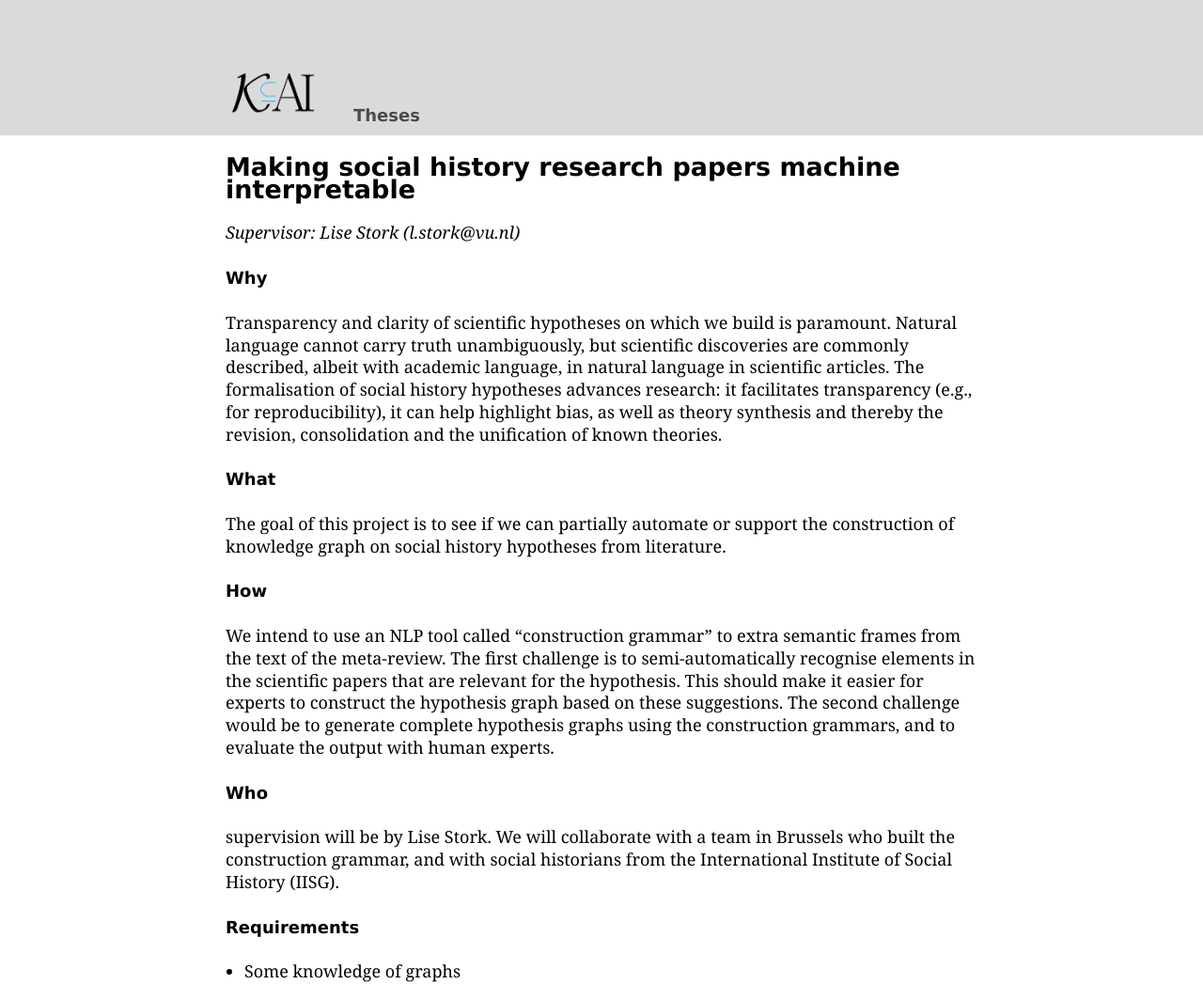
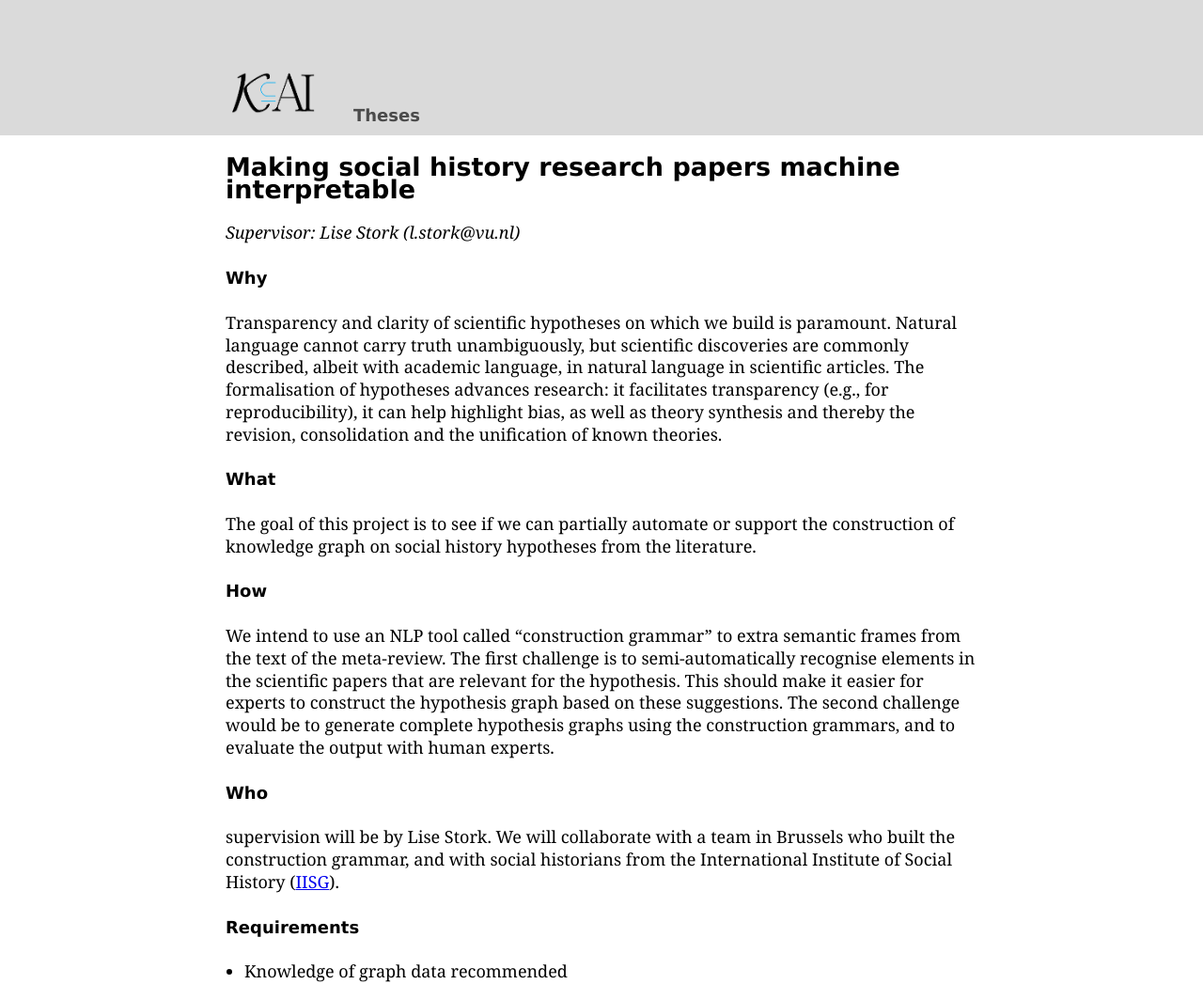
Before and after one commit to kai-vu/site, a Jekyll site: the page built from theses/LS_sochist.md, in a window 1280 px wide. Shown: the whole page at 94% size. Built offline with Jekyll 4.4.1, drawn with Linux system fonts in a browser that asks for light colours; our own code applies the rules of GitHub Pages for plain Markdown files.

Commit message:
Update LS_sochist.md

```diff
--- a/theses/LS_sochist.md
+++ b/theses/LS_sochist.md
@@ -13,10 +13,10 @@ title: Making social history research papers machine interpretable
 *Supervisor: Lise Stork (l.stork@vu.nl)*
 
 #### Why
-Transparency and clarity of scientific hypotheses on which we build is paramount. Natural language cannot carry truth unambiguously, but scientific discoveries are commonly described, albeit with academic language, in natural language in scientific articles. The formalisation of social history hypotheses advances research: it facilitates transparency (e.g., for reproducibility), it can help highlight bias, as well as theory synthesis and thereby the revision, consolidation and the unification of known theories.
+Transparency and clarity of scientific hypotheses on which we build is paramount. Natural language cannot carry truth unambiguously, but scientific discoveries are commonly described, albeit with academic language, in natural language in scientific articles. The formalisation of hypotheses advances research: it facilitates transparency (e.g., for reproducibility), it can help highlight bias, as well as theory synthesis and thereby the revision, consolidation and the unification of known theories.
 
 #### What
-The goal of this project is to see if we can partially automate or support the construction of knowledge graph on social history hypotheses from literature.
+The goal of this project is to see if we can partially automate or support the construction of knowledge graph on social history hypotheses from the literature.
 
 #### How
 We intend to use an NLP tool called “construction grammar” to extra semantic frames from the text of the meta-review.
@@ -24,7 +24,7 @@ The first challenge is to semi-automatically recognise elements in the scientifi
 The second challenge would be to generate complete hypothesis graphs using the construction grammars, and to evaluate the output with human experts.
 
 #### Who
-supervision will be by Lise Stork. We will collaborate with a team in Brussels who built the construction grammar, and with social historians from the International Institute of Social History (IISG).
+supervision will be by Lise Stork. We will collaborate with a team in Brussels who built the construction grammar, and with social historians from the International Institute of Social History (<a href="https://iisg.amsterdam/en">IISG</a>).
 
 #### Requirements
-- Some knowledge of graphs
+- Knowledge of graph data recommended
```
